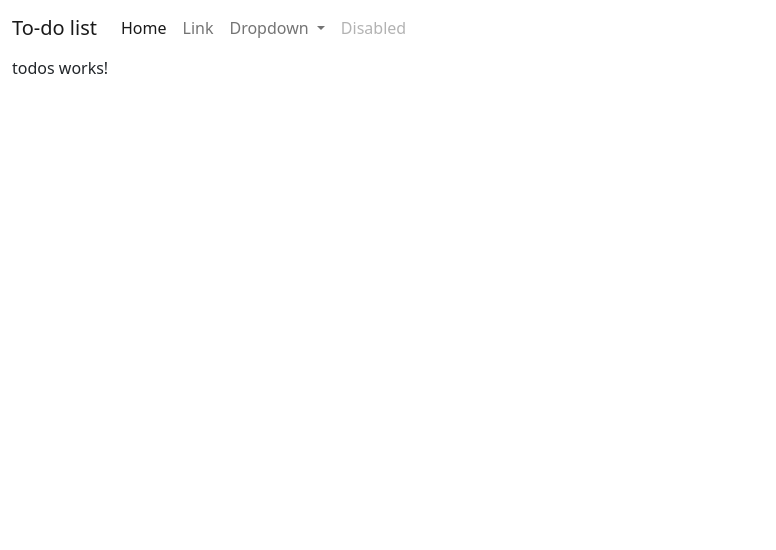
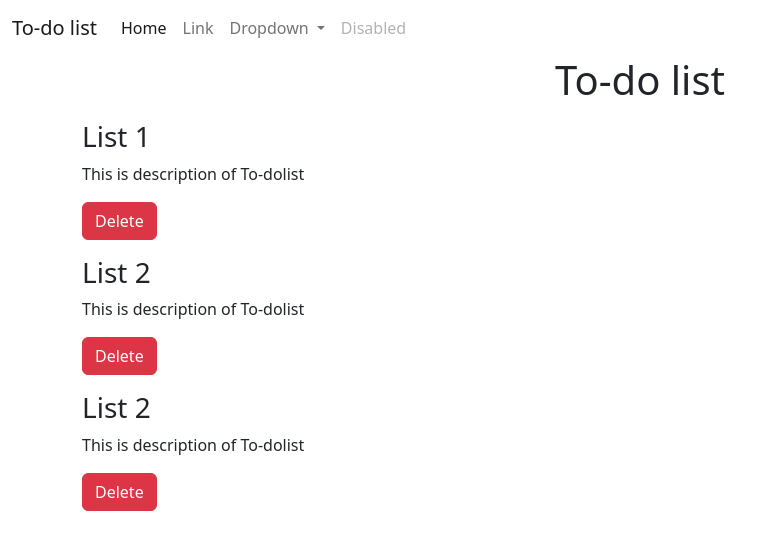
Before and after one commit to Saif-09/todo-list, an Angular app: page / in a window 1280 px wide. Shown: the top 550 px of the page, without its empty margins (0-776 px from the left). Built offline with nearby package versions, Linux system fonts and the light colour scheme.

Commit message:
created simple layout of app

```diff
--- /dev/null
+++ b/src/app/MyComponents/todo-item/todo-item.component.html
@@ -0,0 +1,5 @@
+<div class="my-3">
+  <h3>{{ todo.title }}</h3>
+  <p>{{ todo.desc }}</p>
+  <button class="btn btn-danger">Delete</button>
+</div>
--- /dev/null
+++ b/src/app/MyComponents/todo-item/todo-item.component.ts
@@ -0,0 +1,17 @@
+import { Component, OnInit, Input } from '@angular/core';
+
+
+@Component({
+  selector: 'app-todo-item',
+  templateUrl: './todo-item.component.html',
+  styleUrls: ['./todo-item.component.css']
+})
+export class TodoItemComponent implements OnInit{
+
+  @Input() todo: any;
+
+  ngOnInit(): void {
+    // Add initialization logic here
+  }
+
+}
--- a/src/app/MyComponents/todos/todos.component.html
+++ b/src/app/MyComponents/todos/todos.component.html
@@ -1 +1,3 @@
-<p>todos works!</p>
+<div *ngFor = "let todo of todos">
+    <app-todo-item [todo]="todo"></app-todo-item>
+</div>
--- a/src/app/app.component.html
+++ b/src/app/app.component.html
@@ -31,7 +31,8 @@
       </div>
     </div>
   </nav>
-  <div class="container-fluid">
+  <div class="container">
+    <h1 class="text-center mb-3">To-do list</h1>
   <app-todos></app-todos>
 </div>
 </div>
--- a/src/app/app.module.ts
+++ b/src/app/app.module.ts
@@ -4,11 +4,13 @@
 import { AppRoutingModule } from './app-routing.module';
 import { AppComponent } from './app.component';
 import { TodosComponent } from './MyComponents/todos/todos.component';
+import { TodoItemComponent } from './MyComponents/todo-item/todo-item.component';
 
 @NgModule({
   declarations: [
     AppComponent,
-    TodosComponent
+    TodosComponent,
+    TodoItemComponent
   ],
   imports: [
     BrowserModule,
```
Also changed, not shown: src/app/MyComponents/todo-item/todo-item.component.css (added), 1 other file (tests, documents, lock files or other folders).
